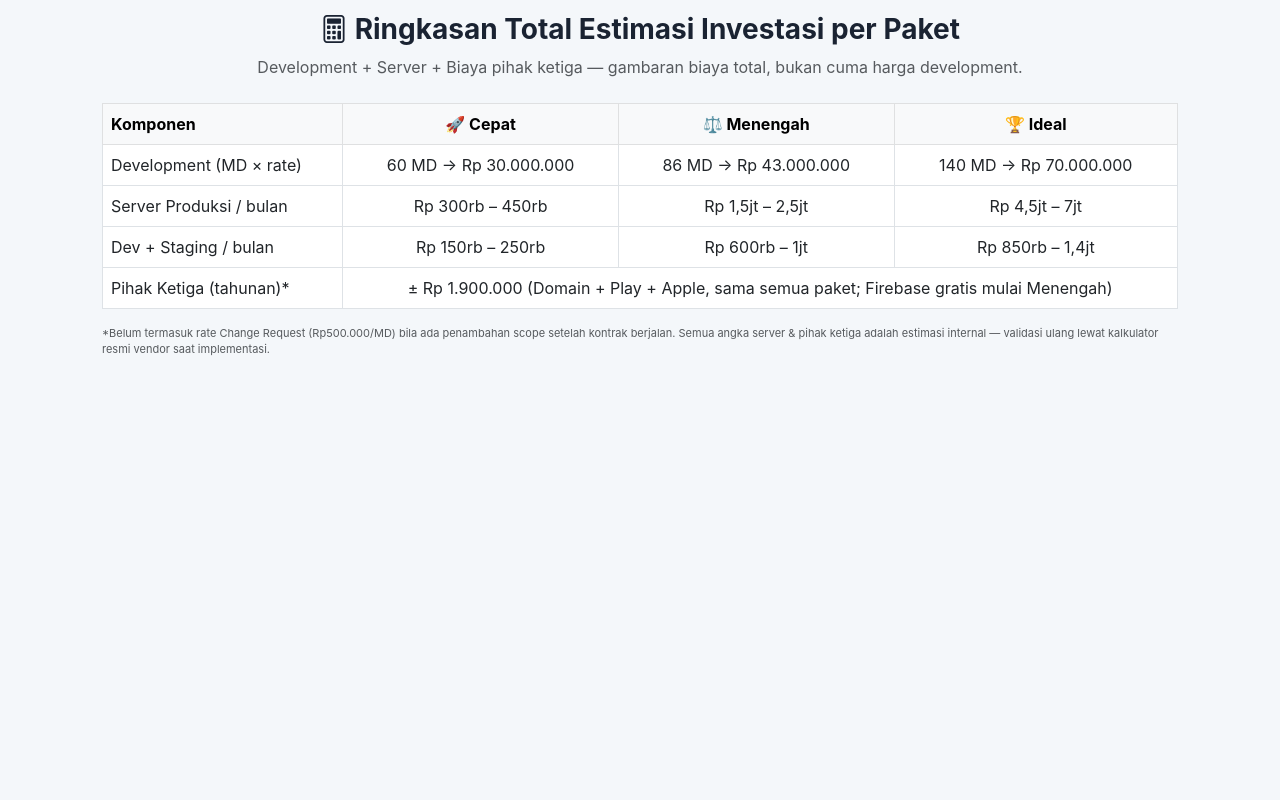
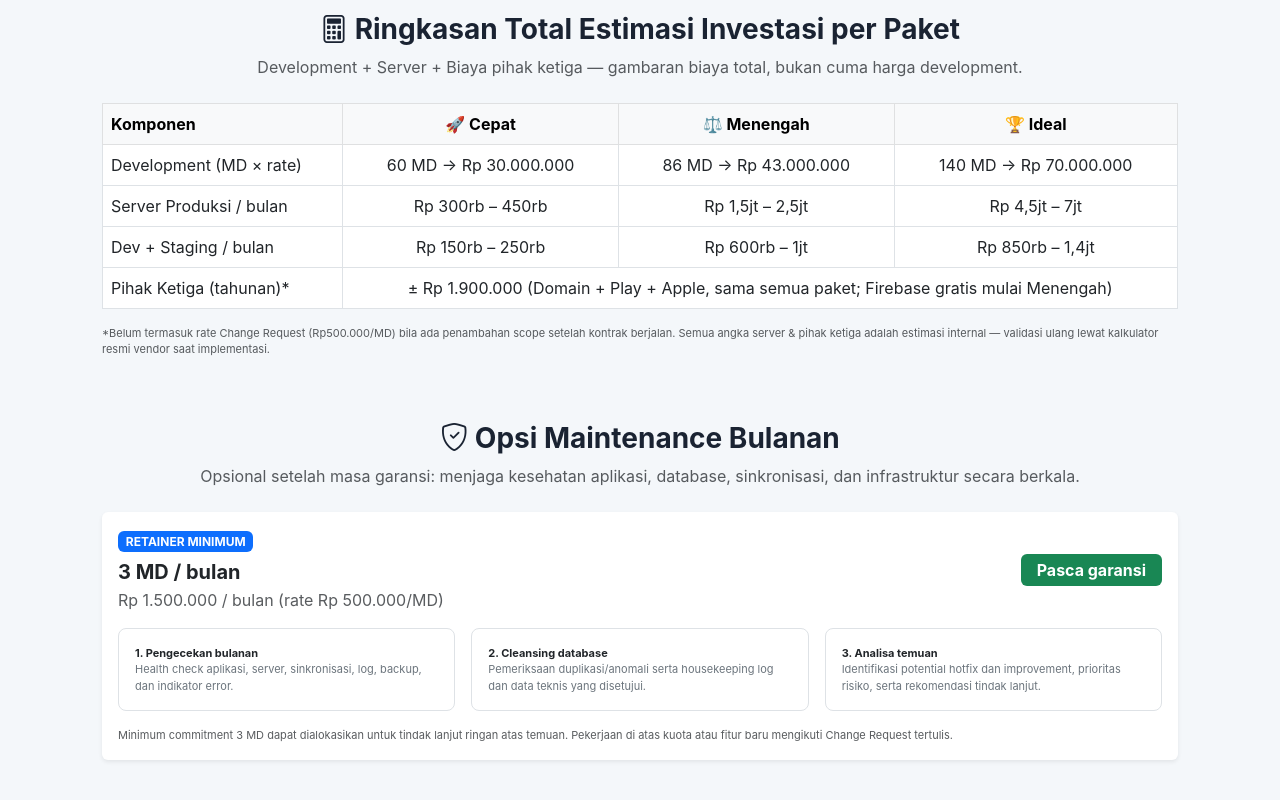
Before and after one commit to leonardo10/laolexs-mockups, a plain HTML site: page index.html in a window 1280 px wide. Shown: the part 2139-2939 px from the top of the page. Before the commit the page ends 2589 px from the top, so only its background shows below. Drawn offline with nearby package versions, Linux system fonts and the light colour scheme.

Commit message:
feat: tambah opsi maintenance retainer 3 MD per bulan
- Tambah opsi maintenance pasca garansi di homepage mockup
- Minimum commitment 3 MD/bulan dengan rate Rp500.000/MD
- Rincian pengecekan bulanan, cleansing database, analisa hotfix/improvement

Co-authored-by: Copilot App <223556219+Copilot@users.noreply.github.com>

```diff
--- a/index.html
+++ b/index.html
@@ -360,6 +360,29 @@ padding:10px 18px;border-radius:10px;font-size:12.5px;display:none;z-index:99}
         </tbody>
       </table>
       <p class="small text-muted">*Belum termasuk rate Change Request (Rp500.000/MD) bila ada penambahan scope setelah kontrak berjalan. Semua angka server & pihak ketiga adalah estimasi internal — validasi ulang lewat kalkulator resmi vendor saat implementasi.</p>
+    </div>
+
+    <div class="text-center mb-4">
+      <h3 class="fw-bold"><i class="bi bi-shield-check"></i> Opsi Maintenance Bulanan</h3>
+      <p class="text-muted">Opsional setelah masa garansi: menjaga kesehatan aplikasi, database, sinkronisasi, dan infrastruktur secara berkala.</p>
+    </div>
+    <div class="card border-0 shadow-sm mb-5">
+      <div class="card-body">
+        <div class="d-flex flex-wrap justify-content-between align-items-center gap-2 mb-3">
+          <div>
+            <span class="badge bg-primary mb-2">RETAINER MINIMUM</span>
+            <h5 class="fw-bold mb-1">3 MD / bulan</h5>
+            <p class="text-muted mb-0">Rp 1.500.000 / bulan (rate Rp 500.000/MD)</p>
+          </div>
+          <span class="badge bg-success fs-6 px-3 py-2">Pasca garansi</span>
+        </div>
+        <div class="row g-3 small">
+          <div class="col-md-4"><div class="border rounded-3 p-3 h-100"><b>1. Pengecekan bulanan</b><br><span class="text-secondary">Health check aplikasi, server, sinkronisasi, log, backup, dan indikator error.</span></div></div>
+          <div class="col-md-4"><div class="border rounded-3 p-3 h-100"><b>2. Cleansing database</b><br><span class="text-secondary">Pemeriksaan duplikasi/anomali serta housekeeping log dan data teknis yang disetujui.</span></div></div>
+          <div class="col-md-4"><div class="border rounded-3 p-3 h-100"><b>3. Analisa temuan</b><br><span class="text-secondary">Identifikasi potential hotfix dan improvement, prioritas risiko, serta rekomendasi tindak lanjut.</span></div></div>
+        </div>
+        <p class="small text-muted mt-3 mb-0">Minimum commitment 3 MD dapat dialokasikan untuk tindak lanjut ringan atas temuan. Pekerjaan di atas kuota atau fitur baru mengikuti Change Request tertulis.</p>
+      </div>
     </div>
 
   </div>
```
